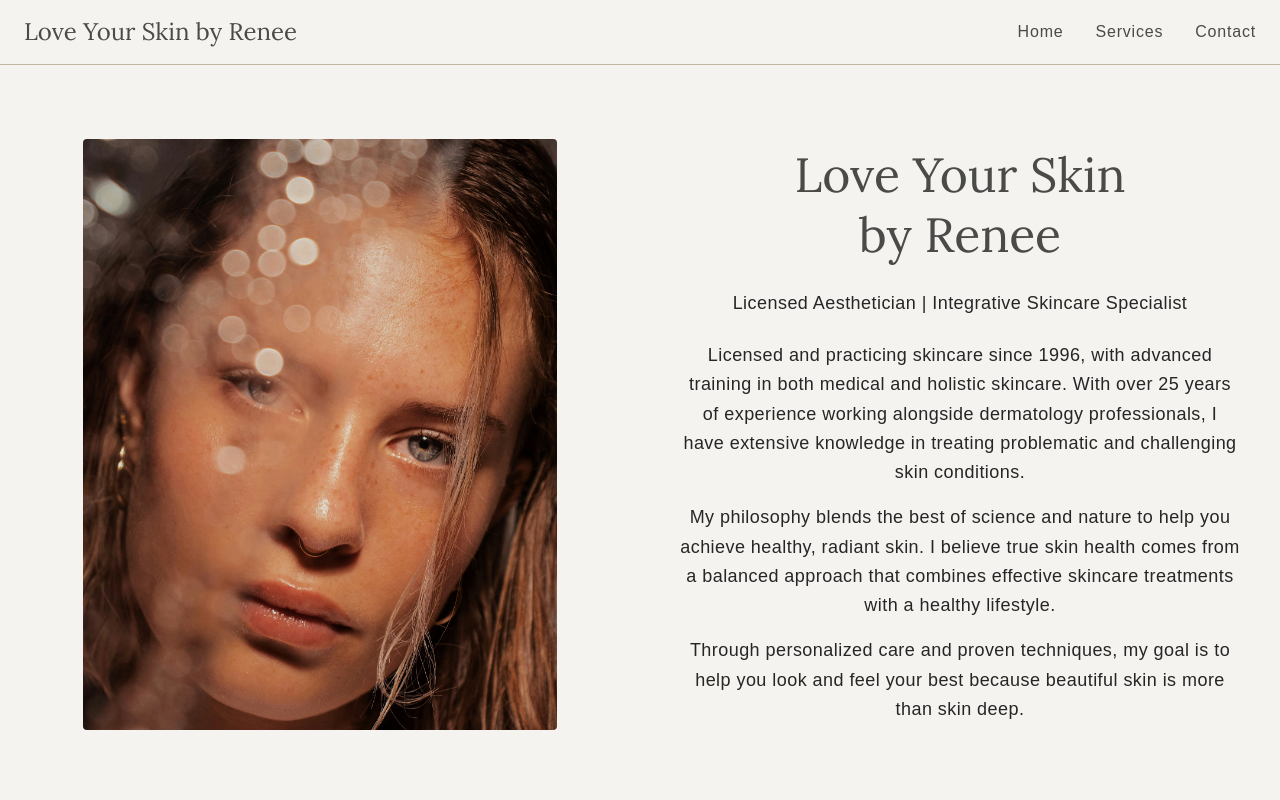
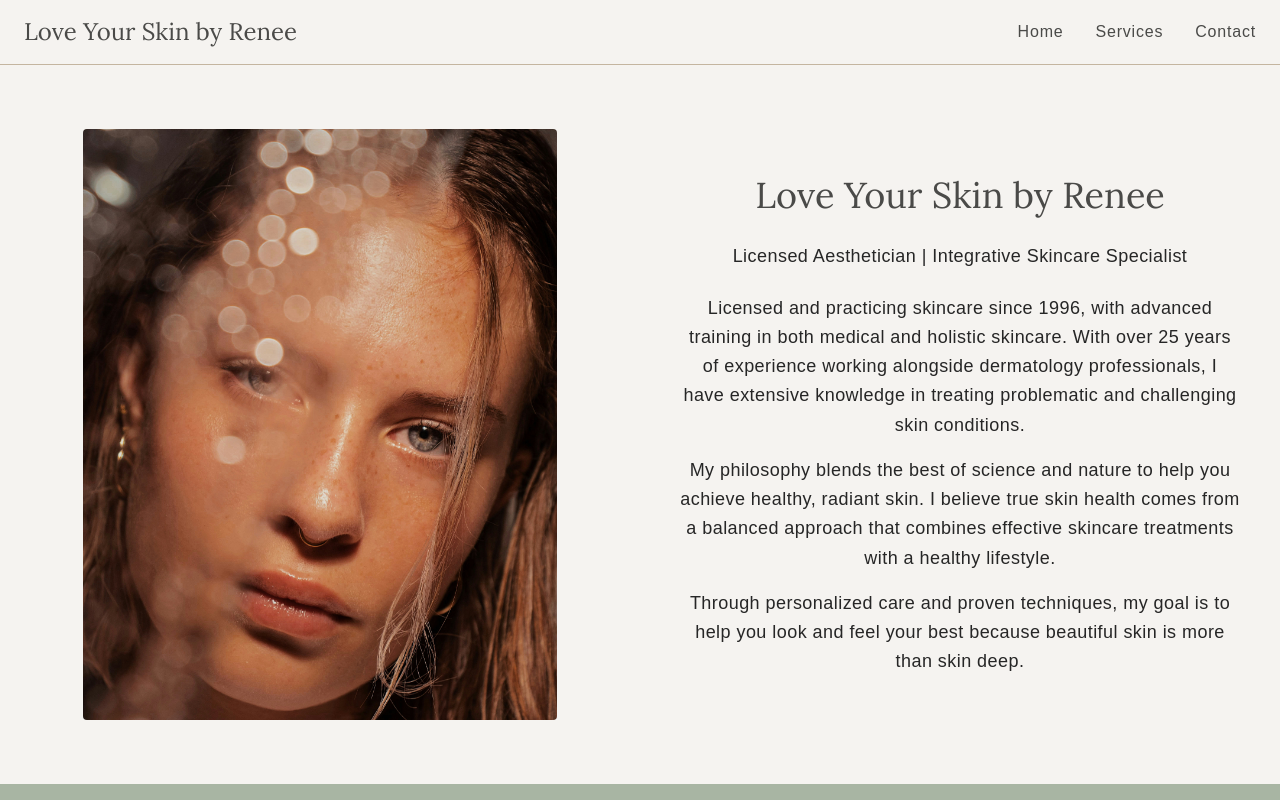
Before and after one commit to michaelDragomir/reneeSkinCare, a Next.js app: page / in a window 1280 px wide. Shown: the top 800 px of the page. Built offline with nearby package versions, Linux system fonts and the light colour scheme.

Commit message:
Adjust heading font size for better line breaks

```diff
--- a/src/app/page.tsx
+++ b/src/app/page.tsx
@@ -75,8 +75,8 @@ export default function Home() {
 
 					{/* Content */}
 					<div className='space-y-6 p-4 text-center'>
-						<h1 className='font-serif text-5xl font-light leading-tight'>
-							Love Your Skin <br /> by Renee
+						<h1 className='font-serif text-3xl md:text-4xl font-light leading-tight'>
+							Love Your Skin by Renee
 						</h1>
 
 						<p className='text-lg font-light text-neutral-800 tracking-wide'>
```
